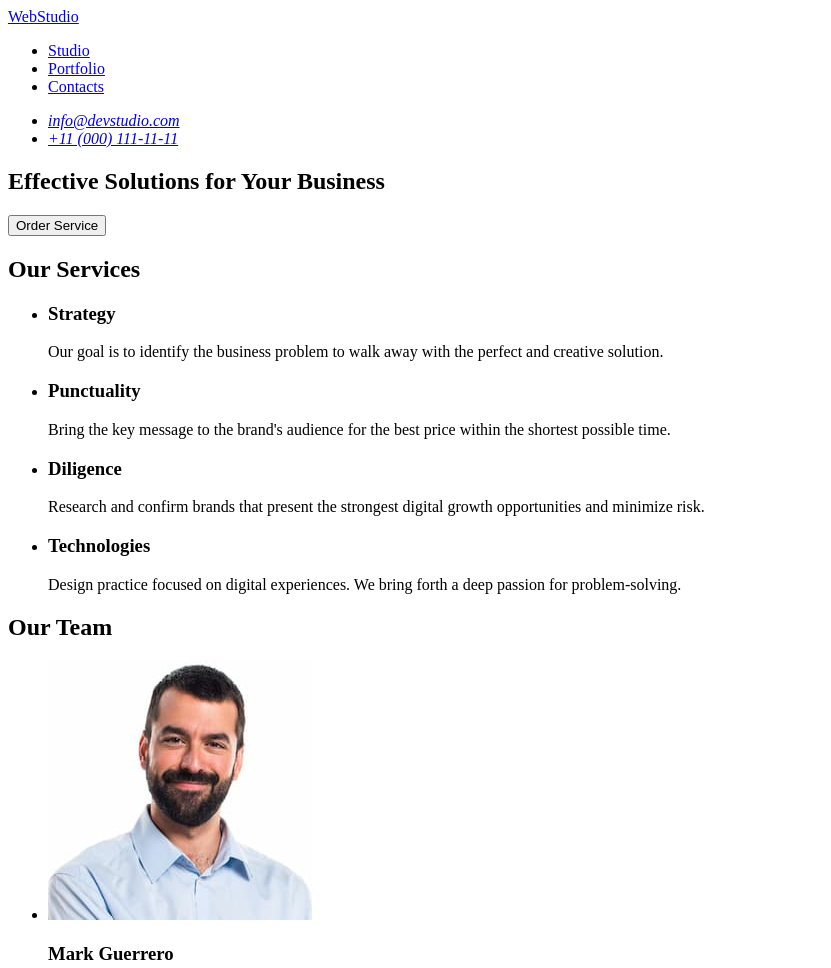
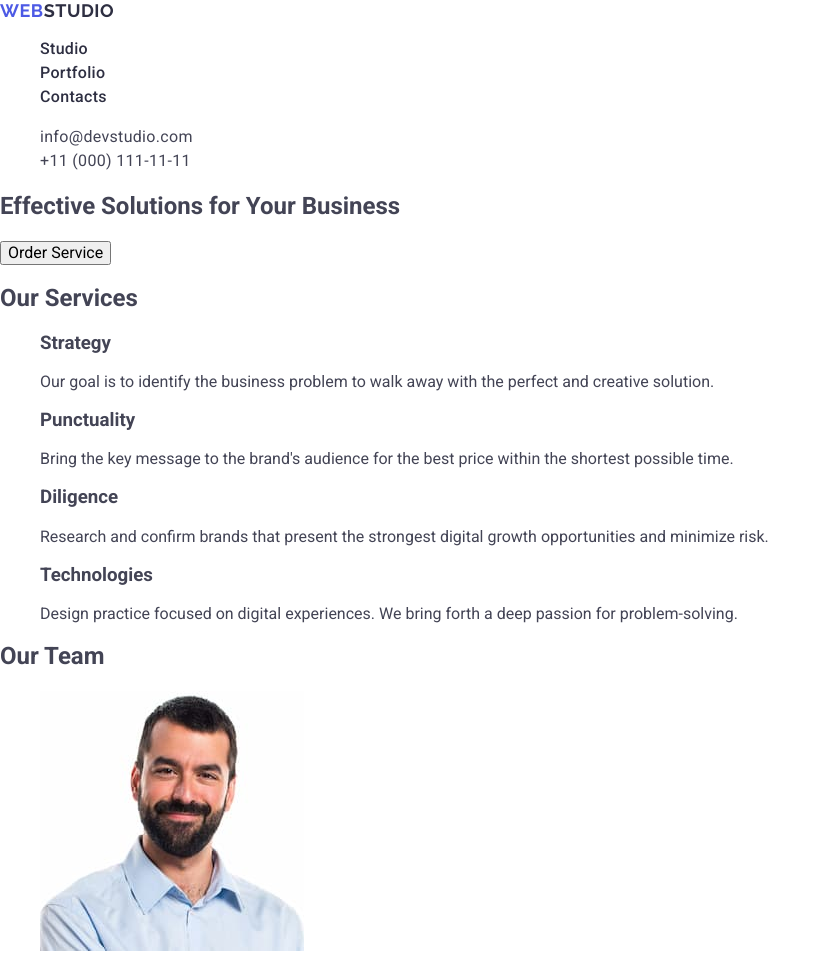
Before and after one commit to mari-symonenko/goit-markup-hw-02, a plain HTML site: page index.html in a window 1280 px wide. Shown: the top 968 px of the page, without its empty margins (0-831 px from the left). Drawn offline with nearby package versions, Linux system fonts and the light colour scheme.

Commit message:
add styles header

```diff
--- /dev/null
+++ b/css/styles.css
@@ -0,0 +1,58 @@
+body {
+  font-family: "Roboto", sans-serif;
+  color: #434455;
+  background-color: #fff;
+}
+
+ul,
+ol {
+  list-style-type: none;
+}
+
+a {
+  text-decoration: none;
+}
+
+.logo {
+  font-family: "Raleway", sans-serif;
+  font-weight: 700;
+  font-size: 18px;
+  line-height: 1.17;
+  letter-spacing: 0.03em;
+  text-transform: uppercase;
+  color: #4d5ae5;
+}
+
+.header-logo .logo-part {
+  color: #2e2f42;
+}
+
+.footer-logo .logo-part {
+  color: #f4f4fd;
+}
+
+.nav-link {
+  font-weight: 500;
+  font-size: 16px;
+  line-height: 1.5;
+  letter-spacing: 0.02em;
+  color: #2e2f42;
+}
+
+.contacts {
+  font-style: normal;
+}
+
+.contacts-link {
+  font-size: 16px;
+  line-height: 1.5;
+  letter-spacing: 0.02em;
+  color: #434455;
+}
+
+.nav-link:hover,
+.nav-link:focus,
+.contacts-link:hover,
+.contacts-link:focus {
+  color: #404bbf;
+}
--- a/index.html
+++ b/index.html
@@ -4,23 +4,55 @@
     <meta charset="UTF-8" />
     <meta name="viewport" content="width=device-width, initial-scale=1.0" />
     <title>WebStudio</title>
+
+    <link
+      rel="stylesheet"
+      href="https://cdnjs.cloudflare.com/ajax/libs/modern-normalize/2.0.0/modern-normalize.min.css"
+      integrity="sha512-4xo8blKMVCiXpTaLzQSLSw3KFOVPWhm/TRtuPVc4WG6kUgjH6J03IBuG7JZPkcWMxJ5huwaBpOpnwYElP/m6wg=="
+      crossorigin="anonymous"
+      referrerpolicy="no-referrer"
+    />
+
+    <link rel="preconnect" href="https://fonts.googleapis.com" />
+    <link rel="preconnect" href="https://fonts.gstatic.com" crossorigin />
+    <link
+      href="https://fonts.googleapis.com/css2?family=Raleway:wght@700&family=Roboto:wght@400;500;700&display=swap"
+      rel="stylesheet"
+    />
+
+    <link rel="stylesheet" href="./css/styles.css" />
   </head>
   <body>
-    <header>
-      <nav>
-        <a href="./index.html">WebStudio</a>
-        <ul>
-          <li><a href="#studio">Studio</a></li>
-          <li><a href="#portfolio">Portfolio</a></li>
-          <li><a href="#contacts">Contacts</a></li>
+    <header class="page-header">
+      <nav class="header-nav">
+        <a class="logo header-logo" href="./index.html"
+          >Web<span class="logo-part">Studio</span></a
+        >
+
+        <ul class="nav-list">
+          <li class="nav-item">
+            <a class="nav-link" href="./index.html">Studio</a>
+          </li>
+          <li class="nav-item">
+            <a class="nav-link" href="">Portfolio</a>
+          </li>
+          <li class="nav-item">
+            <a class="nav-link" href="">Contacts</a>
+          </li>
         </ul>
       </nav>
-      <address>
-        <ul>
-          <li>
-            <a href="mailto:info@devstudio.com">info@devstudio.com</a>
+      <address class="contacts">
+        <ul class="contacts-list">
+          <li class="contacts-item">
+            <a class="contacts-link" href="mailto:info@devstudio.com"
+              >info@devstudio.com</a
+            >
           </li>
-          <li><a href="tel:+110001111111">+11 (000) 111-11-11</a></li>
+          <li class="contacts-item">
+            <a class="contacts-link" href="tel:+110001111111"
+              >+11 (000) 111-11-11</a
+            >
+          </li>
         </ul>
       </address>
     </header>
```
